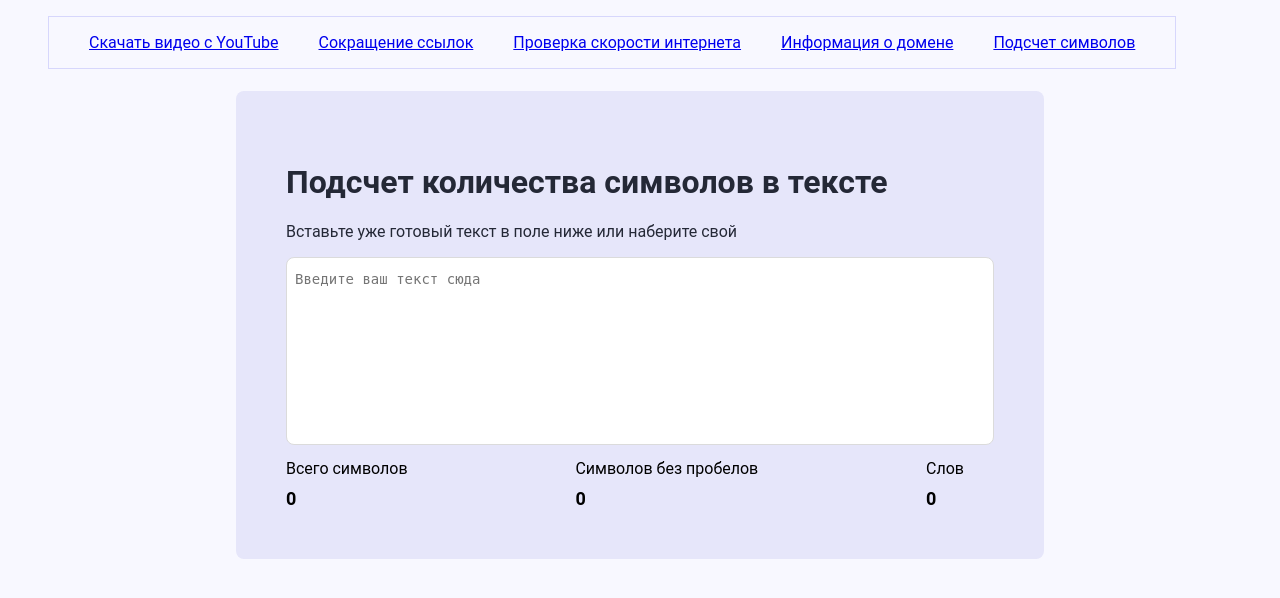
After one commit to AiratWebDev/web-tools, a FastAPI app: template templates/text_quantity.html in a window 1280 px wide. The commit adds this page. Shown: the top 598 px of the page. Run offline with FastAPI, Linux system fonts and the light colour scheme; the template is opened without the code that fills it, so the values that code supplies are empty.

Commit message:
added counter of symbol quantity in text

```diff
--- a/main.py
+++ b/main.py
@@ -88,6 +88,11 @@ def whois(request: Request, link: str = Form(...)):
     return templates.TemplateResponse('whois_post.html', {'request': request, 'whois_obj': whois_obj})
 
 
+@app.get('/text')
+def text(request: Request):
+    return templates.TemplateResponse('text_quantity.html', {'request': request})
+
+
 @app.get('static/script-download.js')
 def js_script(request: Request):
     return FileResponse(f'static/script-download.js')
--- /dev/null
+++ b/static/script-text.js
@@ -0,0 +1,14 @@
+window.onload = () => {
+    const textarea = document.querySelector('.textarea-user-text')
+    const allSymbols = document.querySelector('.all-symbols')
+    const withoutSpace = document.querySelector('.without-space')
+    const words = document.querySelector('.words')
+
+    textarea.addEventListener('input', (event) => {
+        let value = event.target.value
+
+        allSymbols.innerHTML = value.length
+        withoutSpace.innerHTML = value.split(' ').join('').length
+        words.innerHTML = value.trim().replace(/ +/g," ").split(' ').length
+    })
+}
--- a/static/styles.css
+++ b/static/styles.css
@@ -64,3 +64,23 @@ h1, p {
 .btn-wrap {
     align-self: flex-end;
 }
+
+.textarea-user-text {
+    resize: none;
+    padding: 13px 8px;
+    border-radius: 8px;
+    border: 1px solid #DBDBDB;
+    font-size: 14px;
+}
+
+.counters {
+    display: flex;
+    justify-content: space-between;
+    padding: 10px 30px 0px 0px;
+}
+
+.zero {
+    padding-top: 10px;
+    font-size: 18px;
+    font-weight: bold;
+}
--- a/templates/menu.html
+++ b/templates/menu.html
@@ -4,5 +4,6 @@
         <ul><a href="/shortener">Сокращение ссылок</a></ul>
         <ul><a href="/speedtest">Проверка скорости интернета</a></ul>
         <ul><a href="/whois">Информация о домене</a></ul>
+        <ul><a href="/text">Подсчет символов</a></ul>
     </div>
 </menu>
--- /dev/null
+++ b/templates/text_quantity.html
@@ -0,0 +1,34 @@
+<!DOCTYPE html>
+<html lang="en">
+<head>
+    <meta charset="UTF-8">
+    <title>Подсчет количества символов</title>
+    <link rel="stylesheet" href="{{ url_for('static', path='/styles.css') }}">
+    <script src="{{ url_for('static', path='/script-text.js') }}" type="text/javascript"></script>
+</head>
+<body>
+{% include 'menu.html' %}
+<div class="content">
+    <div class="background-wrap">
+        <h1>Подсчет количества символов в тексте</h1>
+        <p>Вставьте уже готовый текст в поле ниже или наберите свой</p>
+        <form class="form-to-send" action="" method="get">
+            <textarea class="textarea-user-text" cols="80" rows="10"
+                      placeholder="Введите ваш текст сюда"></textarea>
+            <div class="counters">
+                <div class="all-symbols-text">Всего символов
+                    <div class="all-symbols zero">0</div>
+                </div>
+                <div class="without-space-text">Символов без пробелов
+                    <div class="without-space zero">0</div>
+                </div>
+                <div class="words-text">Слов
+                    <div class="words zero">0</div>
+                </div>
+
+            </div>
+        </form>
+    </div>
+</div>
+</body>
+</html>
```
